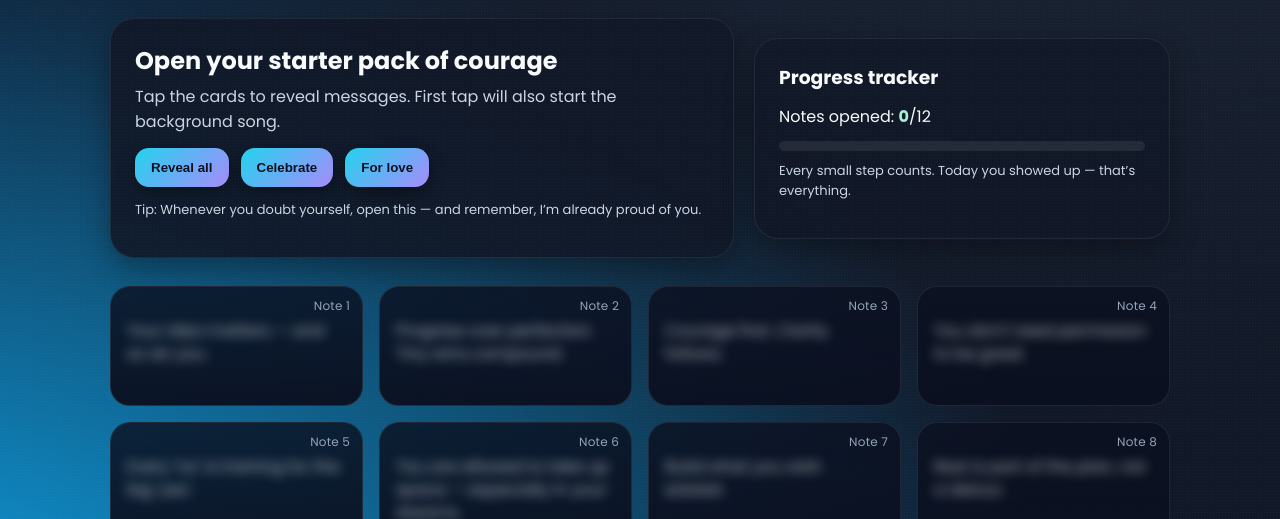
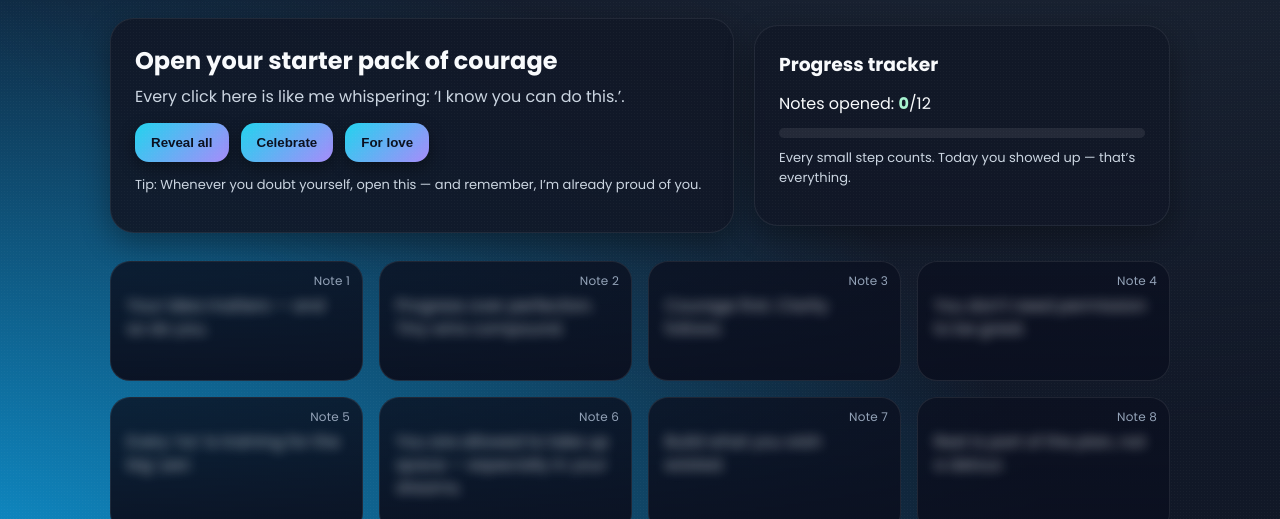
Before and after one commit to techie0569/mine, a plain HTML site: page index.html in a window 1280 px wide. Shown: the part 281-800 px from the top of the page. Drawn offline with Linux system fonts and the light colour scheme.

Commit message:
Update index.html

```diff
--- a/index.html
+++ b/index.html
@@ -94,7 +94,7 @@
     <section class="hero">
       <div>
         <h2 style="margin:0 0 6px 0">Open your starter pack of courage</h2>
-        <p style="margin:0 0 8px 0; color:#cbd5e1">Tap the cards to reveal messages. First tap will also start the background song.</p>
+        <p style="margin:0 0 8px 0; color:#cbd5e1">Every click here is like me whispering: ‘I know you can do this.’.</p>
         <div class="cta">
           <button class="btn" id="revealAll">Reveal all</button>
           <button class="btn" id="celebrate">Celebrate</button>
```
